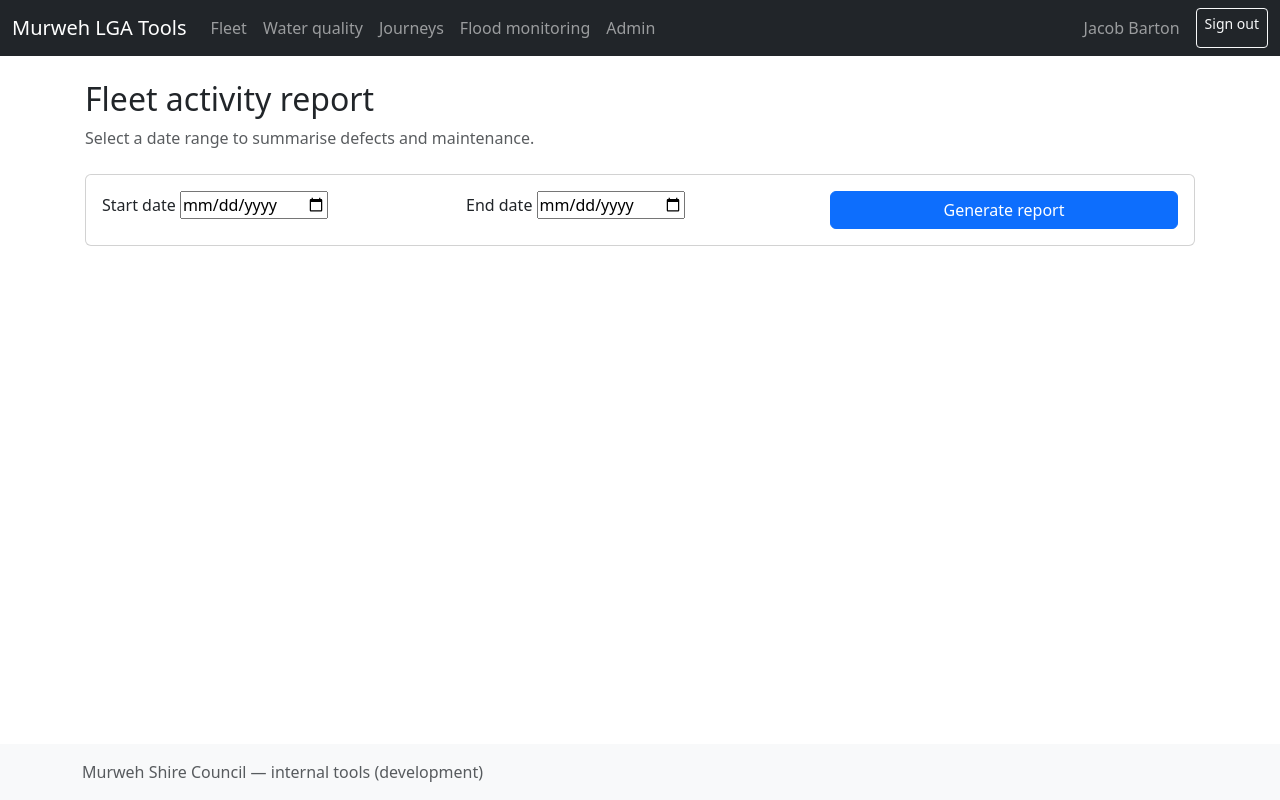
After one commit to jacobbarton1/mylga, a Django app: page /fleet/reports/ in a window 1280 px wide. The commit adds this page. Run offline with Django 4.2, Linux system fonts and the light colour scheme; a user stored in the database is signed in.

Commit message:
Added fleet reporting feature

```diff
--- a/fleet/forms.py
+++ b/fleet/forms.py
@@ -75,3 +75,16 @@ class MaintenanceRecordForm(forms.ModelForm):
                 "Selected defect report does not belong to the chosen vehicle."
             )
         return cleaned_data
+
+
+class FleetReportForm(forms.Form):
+    start_date = forms.DateField(widget=forms.DateInput(attrs={"type": "date"}))
+    end_date = forms.DateField(widget=forms.DateInput(attrs={"type": "date"}))
+
+    def clean(self):
+        cleaned_data = super().clean()
+        start = cleaned_data.get("start_date")
+        end = cleaned_data.get("end_date")
+        if start and end and start > end:
+            raise forms.ValidationError("Start date must be before end date.")
+        return cleaned_data
--- a/fleet/urls.py
+++ b/fleet/urls.py
@@ -33,4 +33,5 @@ urlpatterns = [
         views.maintenance_update,
         name="maintenance_update",
     ),
+    path("reports/", views.fleet_report, name="report"),
 ]
--- a/fleet/views.py
+++ b/fleet/views.py
@@ -2,7 +2,7 @@ from django.contrib.auth.decorators import login_required
 from django.core.paginator import Paginator
 from django.shortcuts import get_object_or_404, redirect, render
 
-from .forms import DefectReportForm, MaintenanceRecordForm, VehicleForm
+from .forms import FleetReportForm, DefectReportForm, MaintenanceRecordForm, VehicleForm
 from .models import DefectReport, MaintenanceEvidence, MaintenanceRecord, Vehicle
 from .permissions import fleet_admin_required, user_is_fleet_admin
 
@@ -287,3 +287,38 @@ def _save_record_evidence(record, files, user):
             file=upload,
             uploaded_by=user if user.is_authenticated else None,
         )
+
+
+@login_required
+@fleet_admin_required
+def fleet_report(request):
+    form = FleetReportForm(request.GET or None)
+    results = None
+    if form.is_valid():
+        start = form.cleaned_data["start_date"]
+        end = form.cleaned_data["end_date"]
+        new_defects = (
+            DefectReport.objects.filter(reported_at__date__gte=start, reported_at__date__lte=end)
+            .select_related("vehicle", "reported_by")
+            .order_by("-reported_at")
+        )
+        closed_defects = (
+            DefectReport.objects.filter(
+                status__in=["resolved", "closed"], resolved_at__date__gte=start, resolved_at__date__lte=end
+            )
+            .select_related("vehicle", "reported_by")
+            .order_by("-resolved_at")
+        )
+        maintenance = (
+            MaintenanceRecord.objects.filter(date__gte=start, date__lte=end)
+            .select_related("vehicle", "submitted_by", "defect_report")
+            .order_by("-date")
+        )
+        results = {
+            "start": start,
+            "end": end,
+            "new_defects": new_defects,
+            "closed_defects": closed_defects,
+            "maintenance_records": maintenance,
+        }
+    return render(request, "fleet/report.html", {"form": form, "results": results})
--- a/templates/fleet/defect_list.html
+++ b/templates/fleet/defect_list.html
@@ -13,6 +13,7 @@
     <a href="{% url 'fleet:maintenance_create' %}" class="btn btn-outline-success">Add maintenance</a>
     <a href="{% url 'fleet:maintenance_list' %}" class="btn btn-outline-secondary">View maintenance records</a>
     <a href="{% url 'fleet:defect_all_list' %}" class="btn btn-outline-dark">View all defects</a>
+    <a href="{% url 'fleet:report' %}" class="btn btn-outline-info">Run report</a>
     {% endif %}
   </div>
 </div>
--- /dev/null
+++ b/templates/fleet/report.html
@@ -0,0 +1,111 @@
+{% extends "base.html" %}
+
+{% block content %}
+<div class="mb-4">
+  <h2>Fleet activity report</h2>
+  <p class="text-muted mb-0">Select a date range to summarise defects and maintenance.</p>
+</div>
+
+<form method="get" class="card card-body mb-4">
+  <div class="row g-3">
+    <div class="col-md-4">
+      <label class="form-label" for="id_start_date">Start date</label>
+      {{ form.start_date }}
+    </div>
+    <div class="col-md-4">
+      <label class="form-label" for="id_end_date">End date</label>
+      {{ form.end_date }}
+    </div>
+    <div class="col-md-4 d-flex align-items-end">
+      <button type="submit" class="btn btn-primary w-100">Generate report</button>
+    </div>
+  </div>
+  {% if form.errors %}
+  <div class="alert alert-danger mt-3">
+    {{ form.errors }}
+  </div>
+  {% endif %}
+</form>
+
+{% if results %}
+<div class="mb-4">
+  <h5 class="mb-1">Summary for {{ results.start }} to {{ results.end }}</h5>
+  <p class="text-muted mb-0">
+    {{ results.new_defects|length }} new defects ·
+    {{ results.closed_defects|length }} closed defects ·
+    {{ results.maintenance_records|length }} maintenance records
+  </p>
+</div>
+
+<div class="mb-4">
+  <h4>New defect reports</h4>
+  {% if results.new_defects %}
+  <div class="list-group">
+    {% for defect in results.new_defects %}
+    <a href="{% url 'fleet:defect_detail' defect.pk %}" class="list-group-item list-group-item-action">
+      <div class="d-flex justify-content-between">
+        <strong>{{ defect.vehicle }}</strong>
+        <span class="text-muted">{{ defect.reported_at|date:"Y-m-d H:i" }}</span>
+      </div>
+      <div>{{ defect.description }}</div>
+      <div class="small text-muted">
+        Severity: {{ defect.get_severity_display }} · Status: {{ defect.get_status_display }}
+      </div>
+    </a>
+    {% endfor %}
+  </div>
+  {% else %}
+  <p class="text-muted">No new defects during this period.</p>
+  {% endif %}
+</div>
+
+<div class="mb-4">
+  <h4>Closed defect reports</h4>
+  {% if results.closed_defects %}
+  <div class="list-group">
+    {% for defect in results.closed_defects %}
+    <a href="{% url 'fleet:defect_detail' defect.pk %}" class="list-group-item list-group-item-action">
+      <div class="d-flex justify-content-between">
+        <strong>{{ defect.vehicle }}</strong>
+        <span class="text-muted">{{ defect.resolved_at|date:"Y-m-d H:i"|default:"—" }}</span>
+      </div>
+      <div>{{ defect.description }}</div>
+      <div class="small text-muted">
+        Status: {{ defect.get_status_display }} ({{ defect.severity }})
+      </div>
+    </a>
+    {% endfor %}
+  </div>
+  {% else %}
+  <p class="text-muted">No defects were closed during this period.</p>
+  {% endif %}
+</div>
+
+<div class="mb-4">
+  <h4>Maintenance records</h4>
+  {% if results.maintenance_records %}
+  <div class="list-group">
+    {% for record in results.maintenance_records %}
+    <a href="{% url 'fleet:maintenance_detail' record.pk %}" class="list-group-item list-group-item-action">
+      <div class="d-flex justify-content-between">
+        <strong>{{ record.vehicle }} — {{ record.date|date:"Y-m-d" }}</strong>
+        {% if record.cost %}
+        <span class="text-muted">Cost: ${{ record.cost }}</span>
+        {% endif %}
+      </div>
+      <div>{{ record.description }}</div>
+      <div class="small text-muted">
+        Submitted by {{ record.submitted_by.get_full_name|default:record.submitted_by|default:"System" }}
+        {% if record.defect_report %} · Linked defect: {{ record.defect_report.get_status_display }}{% endif %}
+      </div>
+    </a>
+    {% endfor %}
+  </div>
+  {% else %}
+  <p class="text-muted">No maintenance records for this period.</p>
+  {% endif %}
+</div>
+{% elif form.is_bound %}
+<p>Enter a valid date range to see report results.</p>
+{% endif %}
+{% endblock %}
```
